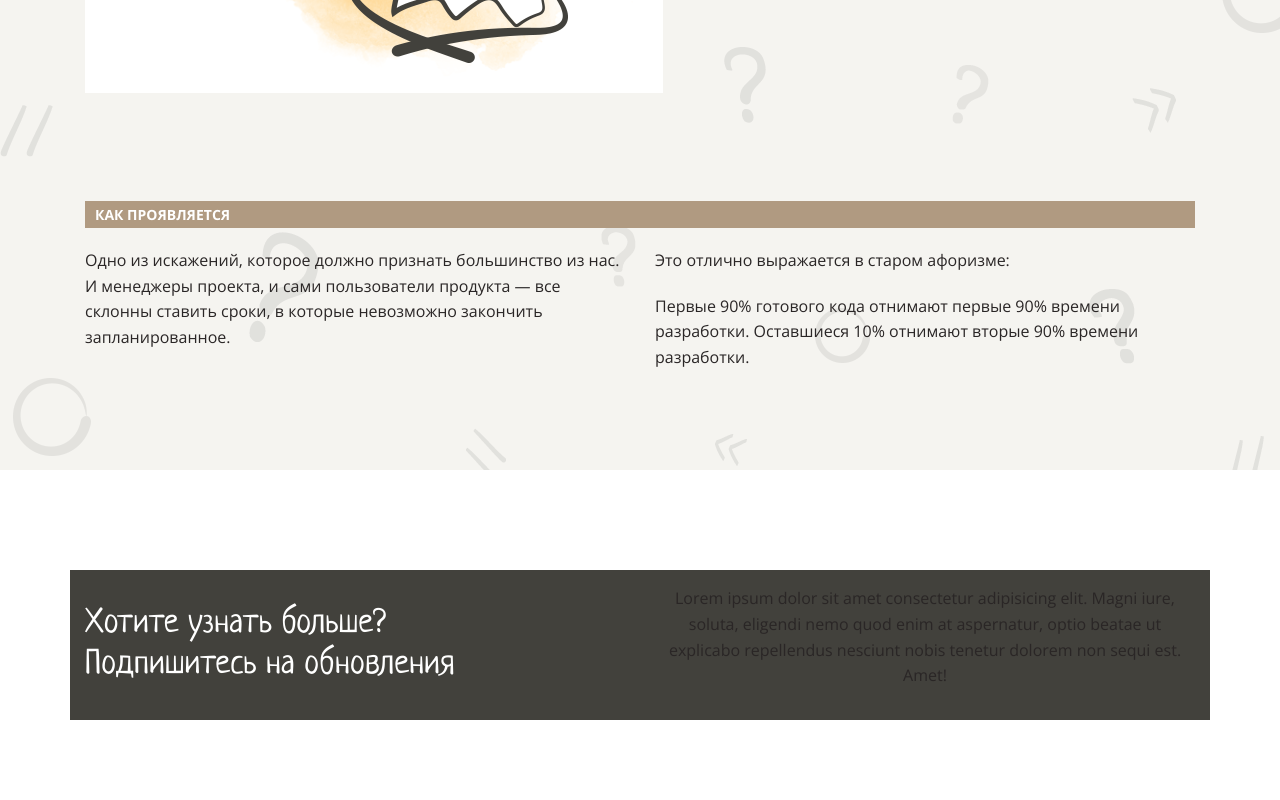
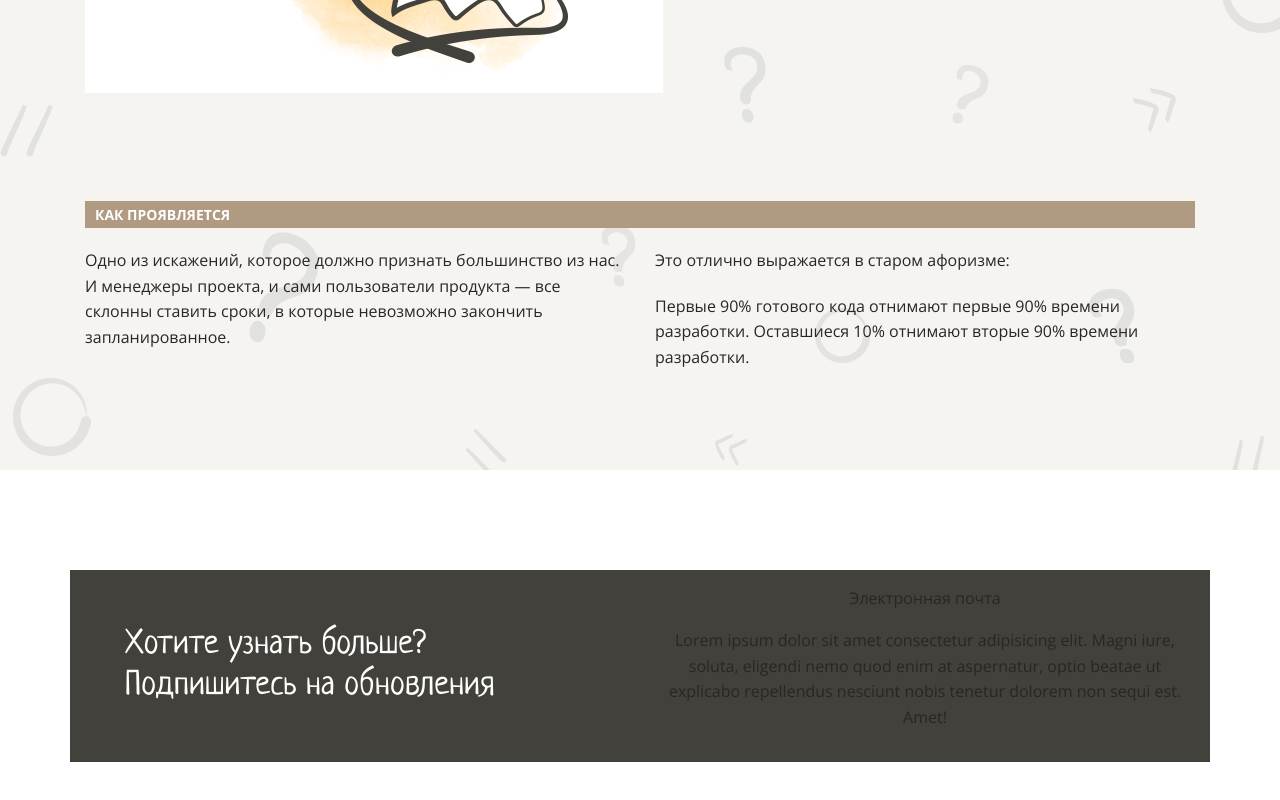
Before and after one commit to deputatov/layout-designer-project-lvl1, a website: page src/index.html in a window 1280 px wide. Shown: the part 6806-7606 px from the top of the page. Drawn offline with Linux system fonts and the light colour scheme.

Commit message:
Add styles

```diff
--- a/src/index.html
+++ b/src/index.html
@@ -347,6 +347,9 @@
               </article>
               <article>
                 <p>
+                  Электронная почта
+                </p>
+                <p>
                   Lorem ipsum dolor sit amet consectetur adipisicing elit. Magni
                   iure, soluta, eligendi nemo quod enim at aspernatur, optio
                   beatae ut explicabo repellendus nesciunt nobis tenetur dolorem
--- a/src/styles/style.css
+++ b/src/styles/style.css
@@ -386,6 +386,10 @@ footer .col-2 {
 }
 
 .footer-p {
+  margin-top: 55px;
+  margin-bottom: 55px;
+  margin-left: 40px;
+
   color: var(--white);
 
   font-weight: 400;
```
